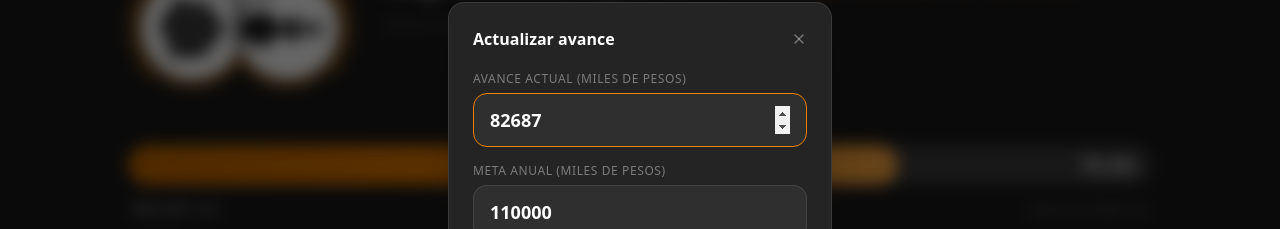
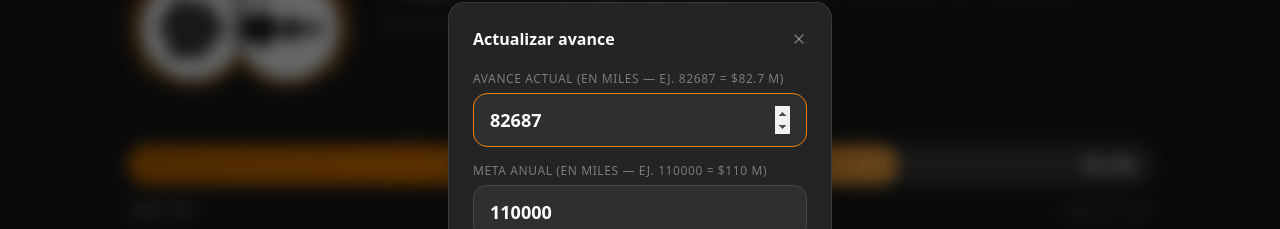
Before and after one commit to JOYERIAMIRACLE/Miracles_2025_oct, a Next.js app in the folder apps/personal/: page /campana-110 in a window 1280 px wide. Both pictures are taken after a click on the button "Actualizar avance". Shown: the part 218-447 px from the top of the page. Built offline with nearby package versions, Linux system fonts and the light colour scheme; no server answers.

Commit message:
fix: formato avance en millones de pesos (M) en vez de miles

```diff
--- a/apps/personal/components/Campana110View.tsx
+++ b/apps/personal/components/Campana110View.tsx
@@ -12,7 +12,8 @@ const DEFAULT_META   = 110_000
 const DEFAULT_AVANCE =  82_687
 
 function formatMiles(n: number) {
-  return `$${n.toLocaleString("es-MX")} mil`
+  const m = n / 1000
+  return `$${m.toLocaleString("es-MX", { maximumFractionDigits: 1 })} M`
 }
 
 function AnimatedBar({ pct }: { pct: number }) {
@@ -198,13 +199,13 @@ export function Campana110View() {
             </div>
             <div className="space-y-4">
               <div>
-                <label className="block text-xs text-white/40 uppercase tracking-wider mb-1.5">Avance actual (miles de pesos)</label>
+                <label className="block text-xs text-white/40 uppercase tracking-wider mb-1.5">Avance actual (en miles — ej. 82687 = $82.7 M)</label>
                 <input ref={inputRef} type="number" value={draftAvance} onChange={e => setDraftAvance(e.target.value)}
                   className="w-full bg-white/5 border border-white/10 rounded-xl px-4 py-3 text-white text-lg font-semibold focus:outline-none focus:border-[#ED8000] transition-colors"
                   placeholder="82687" />
               </div>
               <div>
-                <label className="block text-xs text-white/40 uppercase tracking-wider mb-1.5">Meta anual (miles de pesos)</label>
+                <label className="block text-xs text-white/40 uppercase tracking-wider mb-1.5">Meta anual (en miles — ej. 110000 = $110 M)</label>
                 <input type="number" value={draftMeta} onChange={e => setDraftMeta(e.target.value)}
                   className="w-full bg-white/5 border border-white/10 rounded-xl px-4 py-3 text-white text-lg font-semibold focus:outline-none focus:border-[#ED8000] transition-colors"
                   placeholder="110000" />
```
